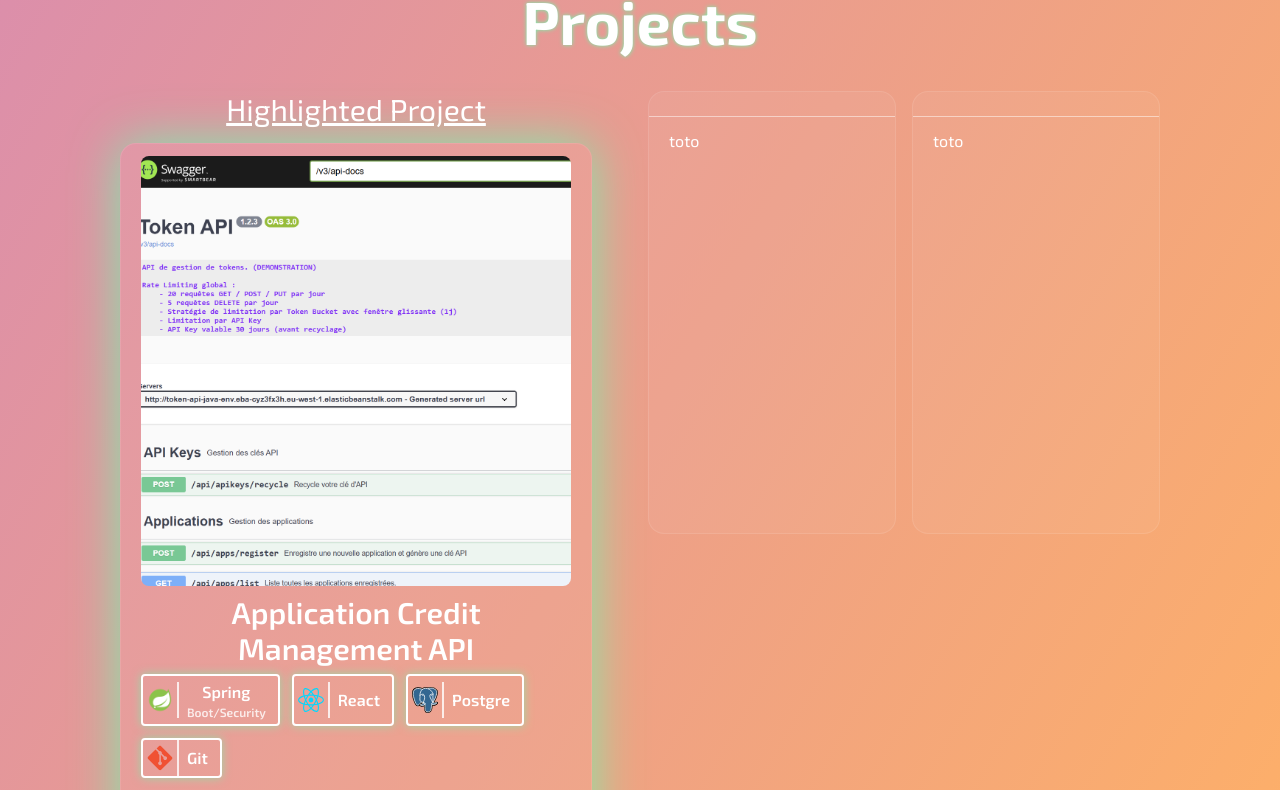
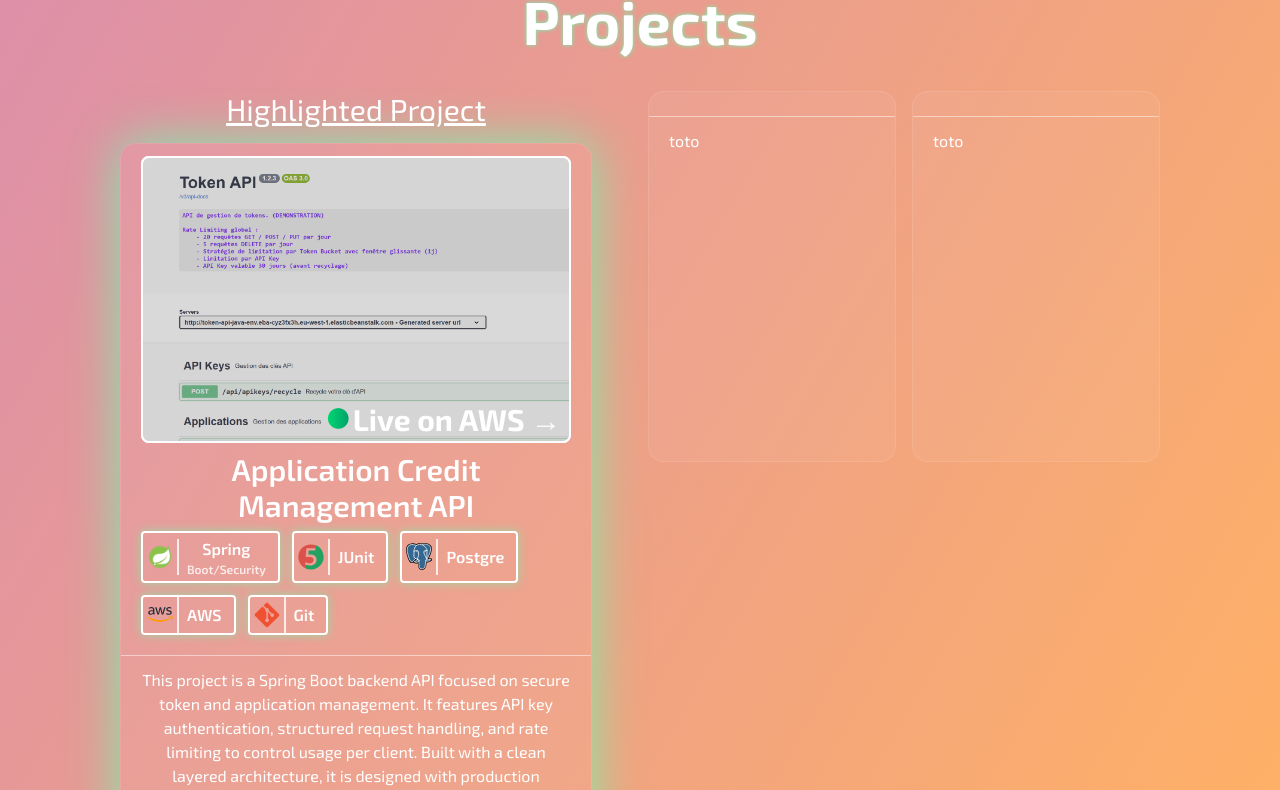
Before and after one commit to kevjaul/portfolio, a React (Vite) app: page / in a window 1280 px wide. Shown: the part 2362-3152 px from the top of the page. Built offline with nearby package versions, Linux system fonts and the light colour scheme.

Commit message:
feat(projectsSection): CTA and techs carroussel

```diff
--- a/src/components/Card.tsx
+++ b/src/components/Card.tsx
@@ -3,6 +3,8 @@ interface Props {
   cardTitle?: string;
   cardSubTitle?: React.ReactNode;
   cardImage?: string;
+  ctaRedirect?: string;
+  ctaMessage?: React.ReactNode;
   cardFooter?: React.ReactNode;
   children: React.ReactNode;
   className?: string;
@@ -13,6 +15,8 @@ function Card({
   cardTitle = "",
   cardSubTitle = "",
   cardImage = "",
+  ctaRedirect = "",
+  ctaMessage = "",
   cardFooter,
   className,
 }: Props) {
@@ -23,12 +27,19 @@ function Card({
     >
       <div className="border-b border-white/50 px-5 py-3">
         {cardImage && (
-          <div className="aspect-square overflow-hidden mb-2">
+          <div className="aspect-3/2 overflow-hidden mb-2 relative">
             <img
               src={cardImage}
               alt="logo"
               className="w-full h-full object-cover rounded-lg"
             />
+            <a
+              className="absolute z-20 top-0 right-0 bg-black/15 w-full h-full px-2 py-1 rounded-lg border-2 border-white text-white font-bold flex justify-end items-end lg:text-3xl md:text-2xl sm:text-3xl text-2xl"
+              href={ctaRedirect}
+              target="_blank"
+            >
+              {ctaMessage}
+            </a>
           </div>
         )}
         {cardTitle && (
--- a/src/components/SectionProjects.tsx
+++ b/src/components/SectionProjects.tsx
@@ -1,22 +1,39 @@
+import { useRef } from "react";
+
 import FadeIn from "./animations/FadeIn";
 import Card from "./Card";
 import TechNameTag from "./TechNameTag";
 
 function SectionProjects() {
   type Techs = { name: string; subtitle: string; iconUrl: string };
-
+  const carouselRef = useRef<HTMLDivElement>(null);
   const mainProjectTechs: Techs[] = [
     {
       name: "Spring",
       subtitle: "Boot/Security",
       iconUrl: "logos/spring-logo.png",
     },
-    { name: "React", subtitle: "", iconUrl: "logos/react.svg" },
+    { name: "JUnit", subtitle: "", iconUrl: "logos/junit.svg" },
     { name: "Postgre", subtitle: "", iconUrl: "logos/postgres.svg" },
+    { name: "AWS", subtitle: "", iconUrl: "logos/aws.svg" },
     { name: "Git", subtitle: "", iconUrl: "logos/git.svg" },
   ];
+  const scrollLeft = () => {
+    carouselRef.current?.scrollBy({
+      left: -100,
+      behavior: "smooth",
+    });
+  };
+
+  const scrollRight = () => {
+    carouselRef.current?.scrollBy({
+      left: 100,
+      behavior: "smooth",
+    });
+  };
+
   return (
-    <section id="projects" className="h-[1000px]">
+    <section id="projects">
       <FadeIn direction="left" slideLenght={140}>
         <h1 className="text-6xl highlight font-bold text-center md:mb-10 mb-4">
           Projects
@@ -29,7 +46,8 @@ function SectionProjects() {
             <Card
               cardTitle="Application Credit Management API"
               cardSubTitle={
-                <div className=" py-2 flex justify-start gap-3 h-15 w-full flex-wrap h-auto">
+                <>
+                  <div className="py-2 justify-start gap-3 h-15 w-full flex-wrap h-auto sm:flex hidden">
                     {mainProjectTechs.map((tech) => (
                       <TechNameTag
                         key={tech.name}
@@ -40,8 +58,49 @@ function SectionProjects() {
                       </TechNameTag>
                     ))}
                   </div>
+                  <div className="sm:hidden relative">
+                    <button
+                      onClick={scrollLeft}
+                      className="absolute left-0 top-1/2 -translate-y-1/2 z-10"
+                    >
+                      ◀
+                    </button>
+
+                    <div
+                      ref={carouselRef}
+                      className="flex gap-3 overflow-x-auto scroll-smooth snap-x snap-mandatory scrollbar-none px-8 py-2"
+                    >
+                      {mainProjectTechs.map((tech) => (
+                        <div key={tech.name} className="snap-start shrink-0">
+                          <TechNameTag
+                            techLogo={tech.iconUrl}
+                            subtitle={tech.subtitle}
+                          >
+                            {tech.name}
+                          </TechNameTag>
+                        </div>
+                      ))}
+                    </div>
+
+                    <button
+                      onClick={scrollRight}
+                      className="absolute right-0 top-1/2 -translate-y-1/2 z-10"
+                    >
+                      ▶
+                    </button>
+                  </div>
+                </>
               }
               cardImage="token-api-java.png"
+              ctaRedirect="http://token-api-java-env.eba-cyz3fx3h.eu-west-1.elasticbeanstalk.com/swagger-ui/index.html"
+              ctaMessage={
+                <>
+                  <span className="bg-gradient-to-r from-green-400 to-emerald-600 bg-clip-text text-transparent lg:text-5xl md:text-4xl sm:text-5xl text-4xl leading-none">
+                    &#x25CF;
+                  </span>{" "}
+                  Live on AWS →
+                </>
+              }
               className="mt-4 shadow-[rgba(101,255,177,0.8)] shadow-[0px_0px_50px] max-h-[1000px] lg:max-w-[fit-content]"
               id="token-api-java"
             >
```
Also changed, not shown: public/logos/aws.svg (added). Lines whose indentation alone changed are shown as unchanged.
